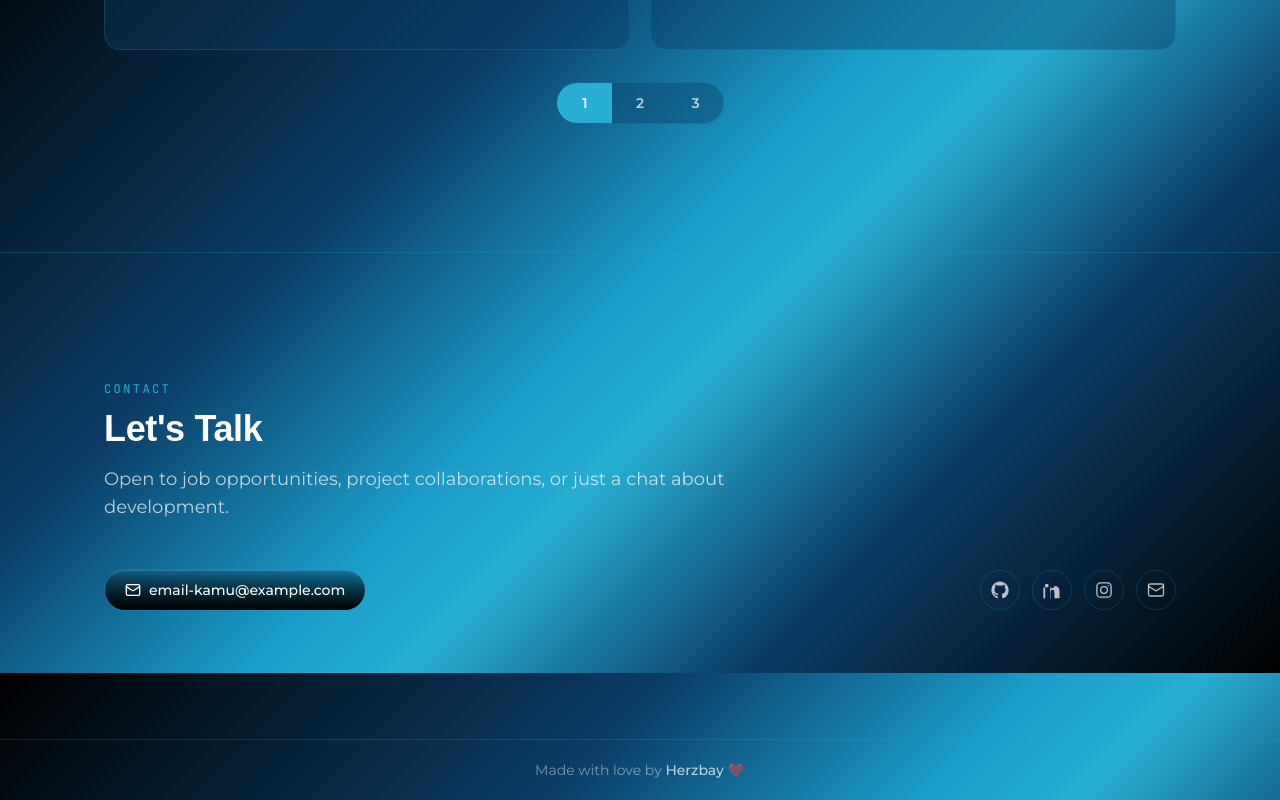
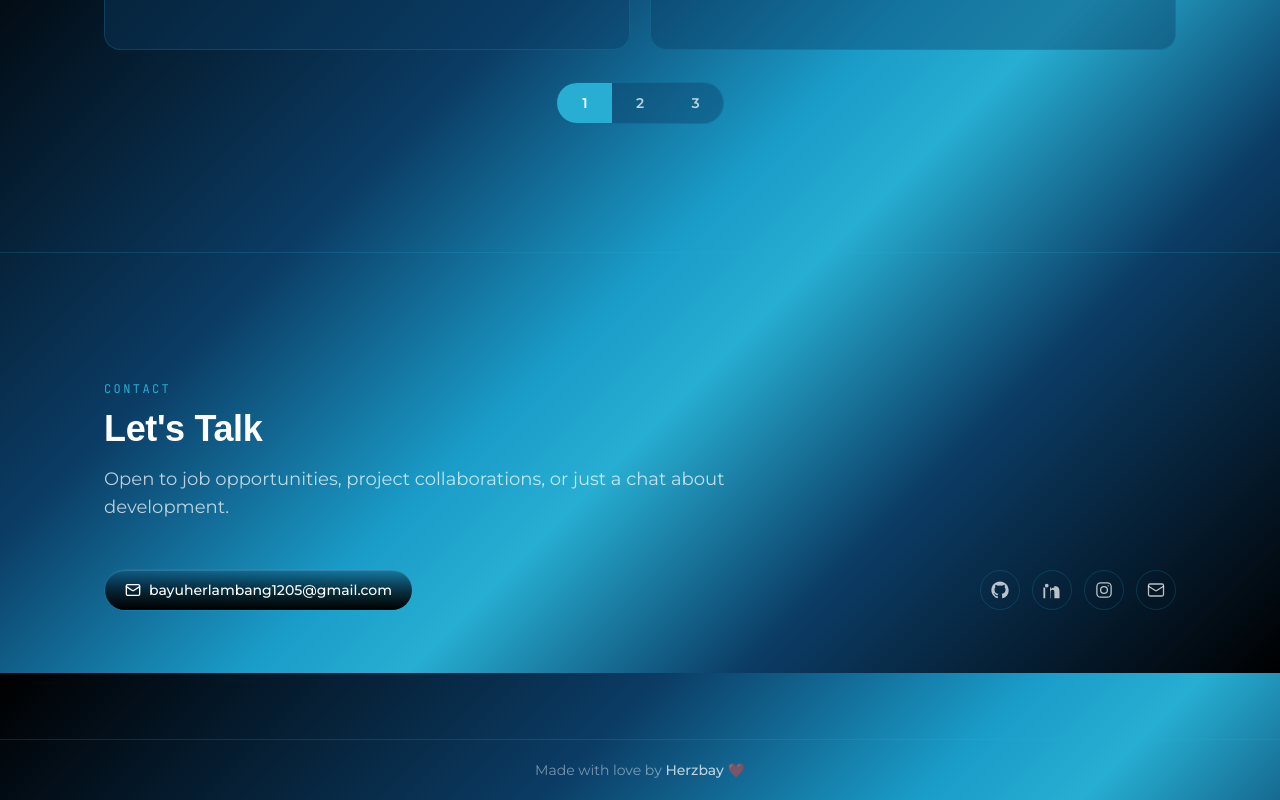
Before and after one commit to herzbay/portfolio-herzbay, a Next.js app: page / in a window 1280 px wide. Shown: the part 4127-4927 px from the top of the page. Built offline with nearby package versions, Linux system fonts and the light colour scheme; a web font is replaced by a local one.

Commit message:
update data social media

```diff
--- a/src/data/social.ts
+++ b/src/data/social.ts
@@ -1,27 +1,26 @@
 import { SocialLink } from "@/types/portfolio";
 
-// TODO: ganti dengan link asli kamu
 export const socialLinks: SocialLink[] = [
   {
     label: "GitHub",
-    url: "https://github.com/username-kamu",
+    url: "https://github.com/herzbay",
     icon: "github",
   },
   {
     label: "LinkedIn",
-    url: "https://linkedin.com/in/username-kamu",
+    url: "https://www.linkedin.com/in/bayher",
     icon: "linkedin",
   },
   {
     label: "Instagram",
-    url: "https://instagram.com/username-kamu",
+    url: "https://www.instagram.com/herzbay",
     icon: "instagram",
   },
   {
     label: "Email",
-    url: "mailto:email-kamu@example.com",
+    url: "mailto:bayuherlambang1205@gmail.com",
     icon: "mail",
   },
 ];
 
-export const contactEmail = "email-kamu@example.com";
+export const contactEmail = "bayuherlambang1205@gmail.com";
```
